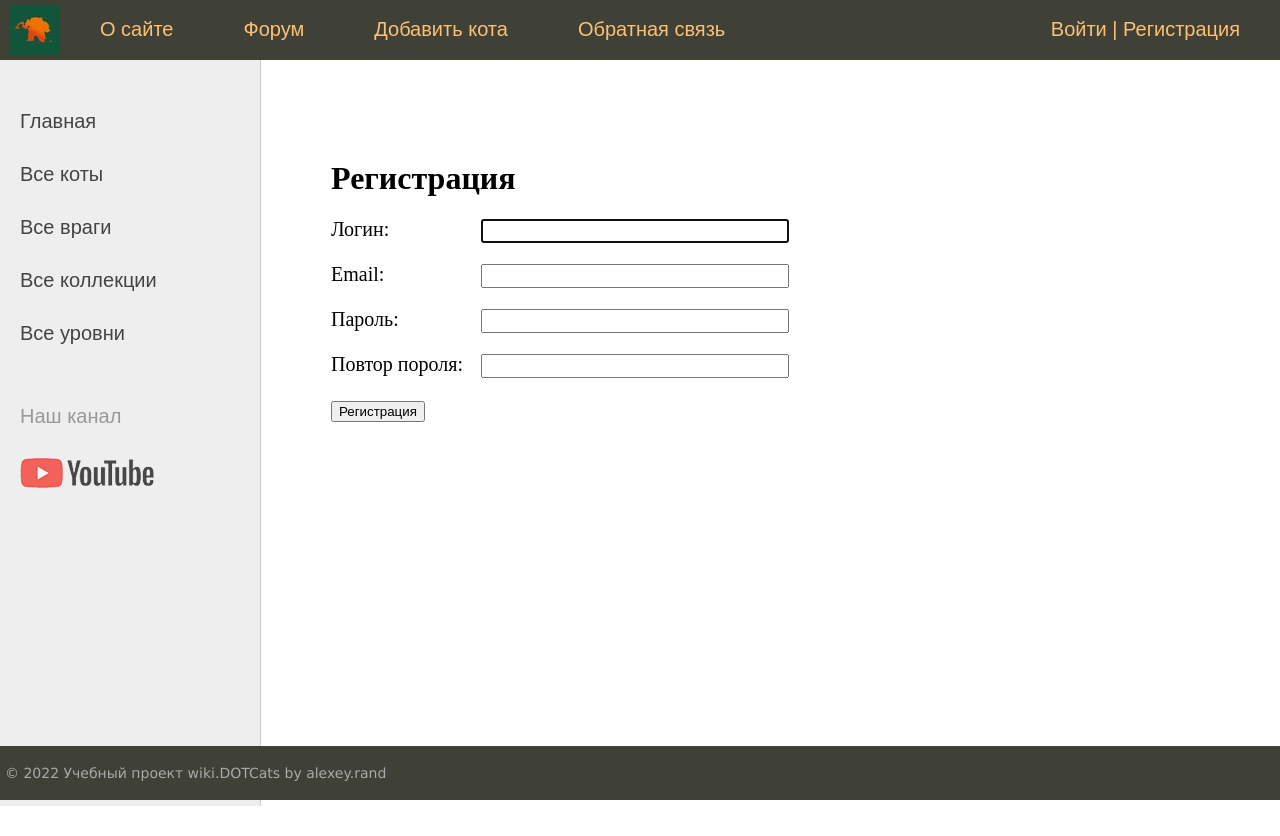
After one commit to alexeyrand/Defense-of-the-Cats-Wiki_Django_project, a Django app: page /register/ in a window 1280 px wide. The commit adds this page. Run offline with Django 4.2, Linux system fonts and the light colour scheme.

Commit message:
add login and registration

```diff
--- a/coolsite/hero/forms.py
+++ b/coolsite/hero/forms.py
@@ -1,7 +1,9 @@
 from django import forms
 from .models import *
 from django.core.exceptions import ValidationError
-
+from django.contrib.auth.forms import UserCreationForm
+from django.contrib.auth.models import User
+from django.contrib.auth.forms import AuthenticationForm
 
 class AddCatForm(forms.ModelForm):
     def __init__(self, *args, **kwargs):
@@ -23,3 +25,19 @@ class AddCatForm(forms.ModelForm):
             raise ValidationError('Длинна превышает 200 символов')
 
         return name
+
+
+class RegisterUserForm(UserCreationForm):
+    username = forms.CharField(label='Логин', widget=forms.TextInput(attrs={'class': 'form-input'}))
+    email = forms.EmailField(label='Email', widget=forms.EmailInput(attrs={'class': 'form-input'}))
+    password1 = forms.CharField(label='Пароль', widget=forms.PasswordInput(attrs={'class': 'form-input'}))
+    password2 = forms.CharField(label='Повтор пороля', widget=forms.PasswordInput(attrs={'class': 'form-input'}))
+
+    class Meta:
+        model = User
+        fields = ('username', 'email', 'password1', 'password2')
+
+
+class LoginUserForm(AuthenticationForm):
+    username = forms.CharField(label='Логин', widget=forms.TextInput(attrs={'class': 'form-input'}))
+    password = forms.CharField(label='Пароль', widget=forms.PasswordInput(attrs={'class': 'form-input'}))
--- a/coolsite/hero/static/hero/css/styles.css
+++ b/coolsite/hero/static/hero/css/styles.css
@@ -403,3 +403,23 @@ ul.lang-list li a:hover {color: #fdc073;}
     min-width: 200px;
     font-size: 16px;
 }
+
+}
+.list-pages .page-num, .page-num-selected {
+	display: inline-block;
+	width: 60px;
+	height: 44px;
+	padding: 16px 0 0 0;
+	border: 1px solid #d0d0d0;
+	border-radius: 30px;
+}
+.list-pages .page-num:hover {
+	box-shadow: 3px 3px 1px #d0d0d0;
+}
+.list-pages .page-num-selected {
+	border: none;
+	color: #000;
+	font-size: 20px;
+}
+.list-pages .page-num-selected:hover {
+	box-shadow: none;
--- a/coolsite/hero/templates/base.html
+++ b/coolsite/hero/templates/base.html
@@ -19,6 +19,11 @@
 			<li class="logo"><a href="{% url 'home' %}"><div class="logo"></div></a></li>
 
 {% show_top_menu_home %}
+{% if user.is_authenticated %}
+  <li class='last'> {{user.username}} | <a href="{% url 'logout' %}">Выйти</a></li>
+{% else %}
+  <li class="last"><a href="{% url 'login' %}">Войти</a> | <a href="{% url 'register' %}">Регистрация</a></li>
+{% endif %}
 
 			</ul>
 			<div class="clear"></div>
@@ -51,6 +56,16 @@
 	<div class="content-text">
 {% block content %}
 {% endblock %}
+
+<nav class="list-pages">
+  <ul>
+    {% for p in paginator.page_range %}
+      <li class="page-num">
+        <a href="?page={{ p }}">{{ p }}</a>
+      </li>
+    {% endfor %}
+  </ul>
+</nav>
 	</div>
 <!-- Конец блока контента -->
 
--- a/coolsite/hero/templates/tags/top_menu_home.html
+++ b/coolsite/hero/templates/tags/top_menu_home.html
@@ -2,6 +2,6 @@
 	{% if not forloop.last %}
 			<li><a href="{% url m.url_name %}">{{m.title}}</a></li>
 	{% else %}
-			<li class="last"><a href="{% url m.url_name %}">{{m.title}}</a></li>
+
 	{% endif %}
 {% endfor %}
--- /dev/null
+++ b/coolsite/hero/templates/user/register.html
@@ -0,0 +1,22 @@
+{% extends 'base.html' %}
+
+
+{% block content %}
+<h1>{{title}}</h1>
+
+<form  method="post">
+    {% csrf_token %}
+    {% for f in form %}
+      <p><label class="form-label" for="{{ f.id_for_label }}">{{f.label}}: </label>{{ f }}</p>
+      <div class='form-error'>{{f.errors}}</div>
+
+    {% endfor %}
+
+
+
+
+
+    <button type="submit">Регистрация</button>
+</form>
+
+{% endblock %}
--- a/coolsite/hero/templatetags/hero_tags.py
+++ b/coolsite/hero/templatetags/hero_tags.py
@@ -9,15 +9,15 @@ def get_collections():
     return Collection.objects.all()
 
 
-@register.inclusion_tag('tags/top_menu_home.html')
-def show_top_menu_home():
+@register.inclusion_tag('tags/top_menu_home.html', takes_context=True)
+def show_top_menu_home(context):
     top_menu = [{'title': "О сайте", 'url_name': 'about'},
                  {'title': "Форум", 'url_name': 'forum'},
                  {'title': "Добавить кота", 'url_name': 'addpost'},
                  {'title': "Обратная связь", 'url_name': 'contact'},
                  {'title': "Войти", 'url_name': 'login'}
                 ]
-    return {'top_menu': top_menu}
+    return {'top_menu': top_menu, "context": context}
 
 @register.inclusion_tag('tags/left_menu_home.html')
 def show_left_menu_home():
--- a/coolsite/hero/urls.py
+++ b/coolsite/hero/urls.py
@@ -8,13 +8,14 @@ urlpatterns = [
     path("enemies/", enemies, name="enemies"),
     path("cats/post/<slug:catname>", Cat_post.as_view(), name="cat"),
     path("enemies/enemy/<slug:enemyname>", enemy, name="enemy"),
-    path("login/", login, name="login"),
+    path("login/", LoginUser.as_view(), name="login"),
+    path("logout/", logout_user, name="logout"),
+    path("register/", RegisterUser.as_view(), name="register"),
     path("about/", about, name="about"),
     path("contact/", contact, name="contact"),
     path("forum/", forum, name="forum"),
     path("addpost/", addpost, name="addpost"),
     path("addcat/", AddCat.as_view(), name="addcat"),
-    #path("cats/<slug:catname>/<slug:collname>", cats_filter, name="coll"),
     path('collections/', Collections.as_view(), name='colls'),
     path('collections/<slug:collname>', Collection_post.as_view(), name='coll'),
 ]
--- a/coolsite/hero/views.py
+++ b/coolsite/hero/views.py
@@ -3,14 +3,20 @@ from django.shortcuts import render, redirect, get_object_or_404
 from .forms import *
 from .models import *
 from django.views.generic import ListView, TemplateView, DetailView, CreateView
-
+from django.core.paginator import Paginator
+from django.contrib.auth.forms import UserCreationForm
+from django.contrib.auth.views import LoginView
+from django.contrib.auth import logout
 from django.views.generic.detail import BaseDetailView
+from django.urls import reverse_lazy
 
 class HeroHome(TemplateView):
 #    model = Collection
     template_name = 'home/home.html'
 
+
 class Collections(ListView):
+    paginate_by = 5
     model = Collection
     template_name = 'collections/collections.html'
     context_object_name = 'colls'
@@ -20,6 +26,7 @@ class Collections(ListView):
         context = super().get_context_data(**kwargs)
         context['title'] = 'Все коллекции'
         return context
+
 
 class Collection_post(DetailView):
     model = Collection
@@ -34,7 +41,9 @@ class Collection_post(DetailView):
         context['cats'] = catscoll
         return context
 
+
 class Cats(ListView):
+    paginate_by = 5
     showname = 'all_cats'
     model = Cat
     template_name = 'cats/cats.html'
@@ -53,6 +62,7 @@ class Cats(ListView):
         else:
             return Cat.objects.filter(coll__slug=self.kwargs['showcats'],   is_published=True)
 
+
 class Cat_post(DetailView):
     model = Cat
     template_name = 'cats/cat.html'
@@ -64,6 +74,7 @@ class Cat_post(DetailView):
         context['title'] = context['cat']
         return context
 
+
 class AddCat(CreateView):
     form_class = AddCatForm
     template_name = 'addpost/addcat.html'
@@ -72,6 +83,41 @@ class AddCat(CreateView):
         context = super().get_context_data(**kwargs)
         context['title'] = 'Добавить кота'
         return context
+
+
+class RegisterUser(CreateView):
+    form_class = RegisterUserForm
+    template_name = "user/register.html"
+    success_url = reverse_lazy('login')
+
+    def get_context_data(self, *, object_list=None, **kwargs):
+        context = super().get_context_data(**kwargs)
+        context['title'] = 'Регистрация'
+        return context
+
+    def form_valid(self, form):
+        user = form.save()
+        login(self.request, user)
+        return redirect('home')
+
+
+class LoginUser(LoginView):
+    form_class = LoginUserForm
+    template_name = 'user/login.html'
+
+    def get_context_data(self, *, object_list=None, **kwargs):
+        context = super().get_context_data(**kwargs)
+        context['title'] = 'Авторизация'
+        return context
+
+    def get_success_url(self):
+        return reverse_lazy('home')
+
+
+def logout_user(request):
+    logout(request)
+    return redirect('login')
+
 
 def about(request):
     return HttpResponse("<h1>О сайте</h1>")
@@ -82,8 +128,7 @@ def forum(request):
 def contact(request):
     return HttpResponse("<h1>contact</h1>")
 
-def login(request):
-    return HttpResponse("<h1>О сайте</h1>")
+
 
 def addpost(request):
     context = {
```
Also changed, not shown: coolsite/hero/templates/user/login.html (added, +23 -0 lines), coolsite/db.sqlite3.
